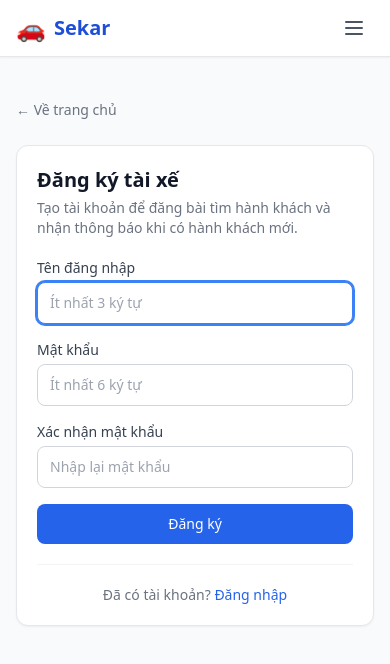
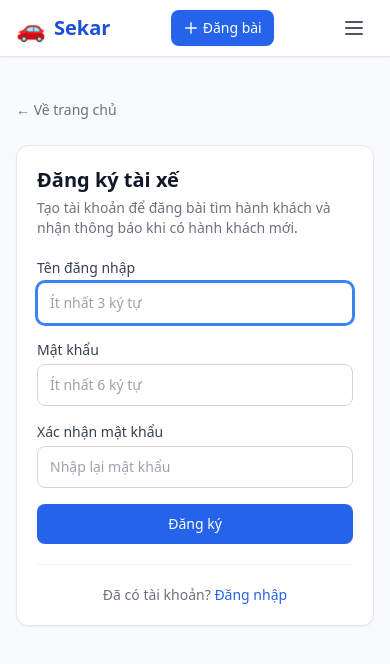
Before and after one commit to kennylam91/sekar, a Next.js app: page /dang-ky in a window 390 px wide. Shown: the top 664 px of the page. Built offline with nearby package versions, Linux system fonts and the light colour scheme; no server answers.

Commit message:
feat: show Đăng bài button always visible in mobile header
Co-authored-by: kennylam91 <49875994+kennylam91@users.noreply.github.com>

```diff
--- a/src/components/Header.tsx
+++ b/src/components/Header.tsx
@@ -93,6 +93,17 @@ export default function Header() {
           )}
         </nav>
 
+        {/* Mobile: Đăng bài button always visible */}
+        <Link
+          href="/dang-bai"
+          className="md:hidden inline-flex items-center gap-1 bg-primary-600 text-white px-3 py-2 rounded-lg text-sm font-medium hover:bg-primary-700 transition-colors"
+        >
+          <svg className="w-4 h-4" fill="none" viewBox="0 0 24 24" stroke="currentColor">
+            <path strokeLinecap="round" strokeLinejoin="round" strokeWidth={2} d="M12 4v16m8-8H4" />
+          </svg>
+          Đăng bài
+        </Link>
+
         {/* Mobile menu button */}
         <button
           className="md:hidden p-2 text-gray-600"
@@ -114,14 +125,6 @@ export default function Header() {
       {/* Mobile menu */}
       {menuOpen && (
         <div className="md:hidden border-t border-gray-100 bg-white px-4 py-3 space-y-2">
-          <Link
-            href="/dang-bai"
-            className="block bg-primary-600 text-white px-4 py-2.5 rounded-lg text-sm font-medium text-center"
-            onClick={() => setMenuOpen(false)}
-          >
-            + Đăng bài
-          </Link>
-
           {loading ? null : user ? (
             <>
               <div className="text-sm text-gray-500 px-1 pt-1">
```
Also changed, not shown: 1 other file (tests, documents, lock files or other folders).
